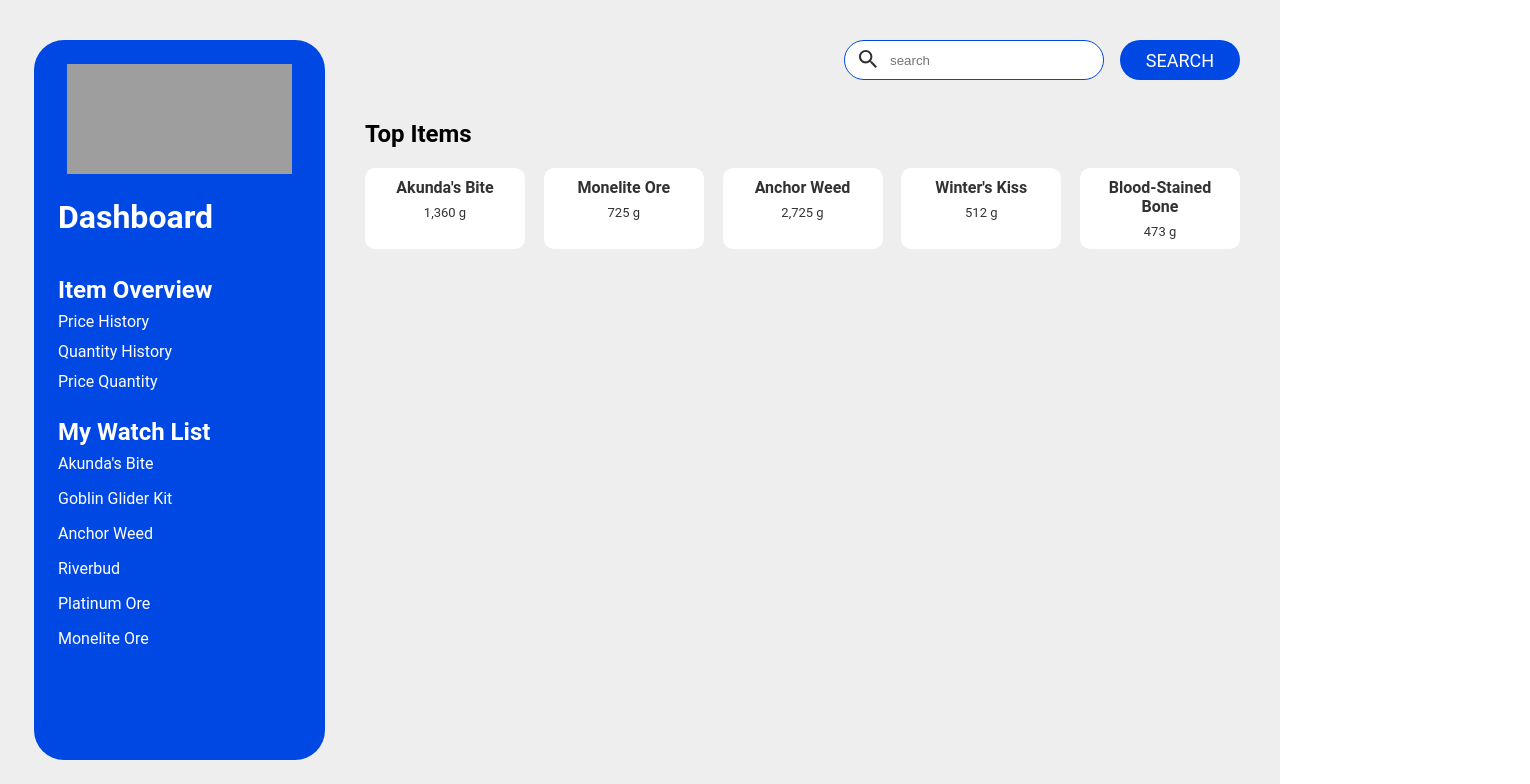
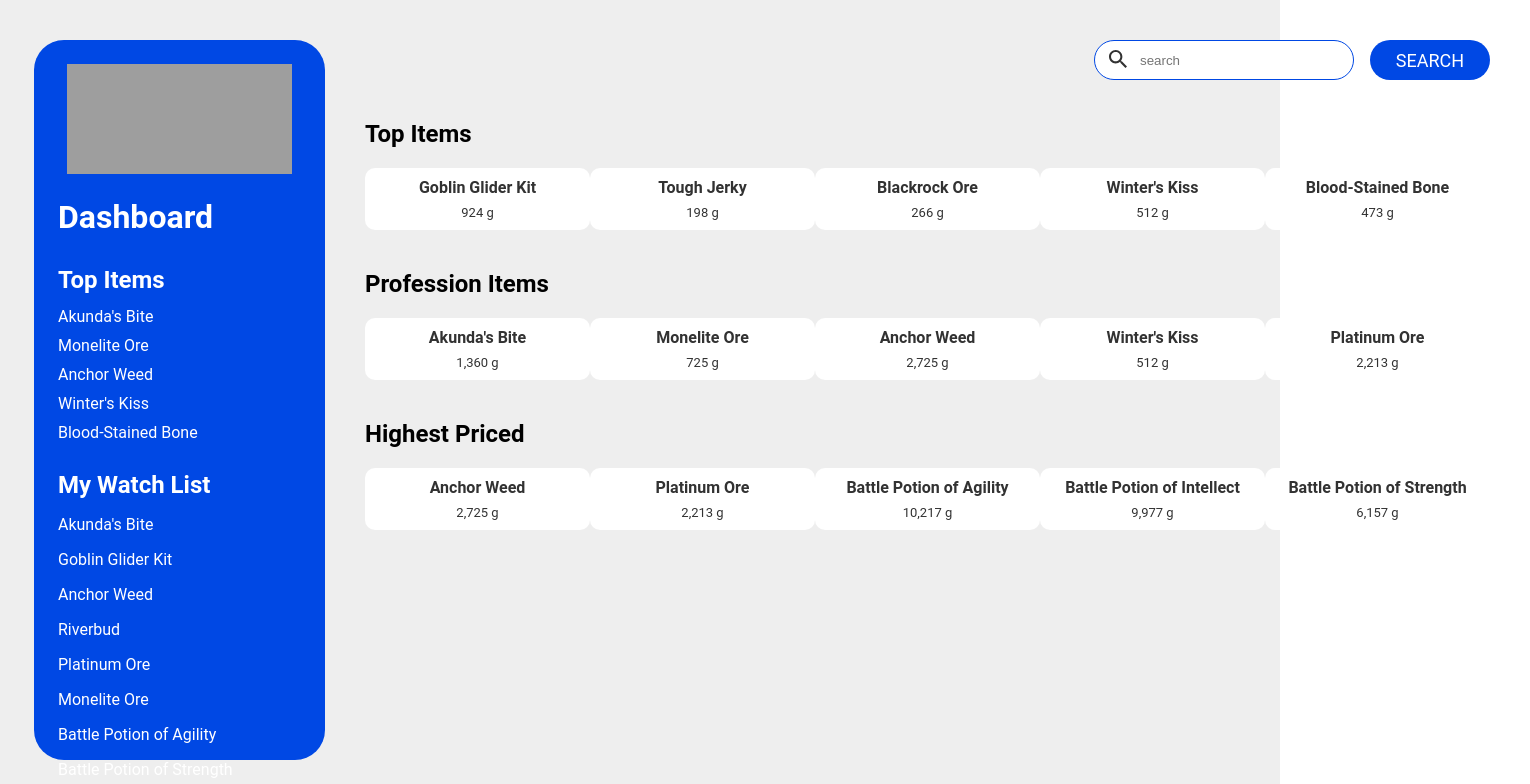
Before and after one commit to JoshTag/brainstation-capstone, a React (Create React App) app in the folder client/: page /dashboard in a window 1280 px wide. Shown: the top 784 px of the page, 1530 px wide, since content can reach past the window. Built offline with nearby package versions, Linux system fonts and the light colour scheme; grey boxes are pictures that could not be loaded.

Commit message:
updated styling for sidebar and dashboard home

```diff
--- a/client/package.json
+++ b/client/package.json
@@ -13,6 +13,7 @@
     "react-chartjs-2": "^2.7.6",
     "react-dom": "^16.8.6",
     "react-leaf-carousel": "^1.2.2",
+    "react-pose": "^4.0.8",
     "react-router-dom": "^5.0.0",
     "react-scripts": "3.0.1"
   },
--- a/client/src/Components/Dashboard/Sideboard.js
+++ b/client/src/Components/Dashboard/Sideboard.js
@@ -4,23 +4,6 @@ import logo from '../../Assets/Logo/Logo.png';
 import { Link } from 'react-router-dom';
 
 export class Sideboard extends Component {
-
-    componentDidUpdate() {
-        if (this.props.priceGraph === true) {
-            this.refs.price.setAttribute("id", "selectedGraph")
-            this.refs.quant.setAttribute("id", null)
-            this.refs.priceQuant.setAttribute("id", null)
-        } else if (this.props.quantGraph === true) {
-            this.refs.quant.setAttribute("id", "selectedGraph")
-            this.refs.price.setAttribute("id", null)
-            this.refs.priceQuant.setAttribute("id", null)
-        } else if (this.props.priceQuantGraph === true) {
-            this.refs.priceQuant.setAttribute("id", "selectedGraph")
-            this.refs.price.setAttribute("id", null)
-            this.refs.quant.setAttribute("id", null)
-        }
-      }
-
     render() {
         return (
             <div className="dashboard">
@@ -31,28 +14,33 @@ export class Sideboard extends Component {
                     <Link to="/dashboard" onClick={this.props.homeDashboard}>
                         <h1 className="dashboard__card__header">Dashboard</h1>
                     </Link>
-                    <div className="dashboard__card__sectionContainer">
-                        <h2 className="dashboard__card__title">Item Overview</h2>
-                        <div className="dashboard__card__list" >
-                            <div
-                                className="dashboard__card__list__items"
-                                onClick={this.props.price}
-                                ref="price">
-                                    Price History
-                            </div>
-                            <div
-                                className="dashboard__card__list__items"
-                                onClick={this.props.quant}
-                                ref="quant">
-                                    Quantity History
-                            </div>
-                            <div
-                                className="dashboard__card__list__items"
-                                onClick={this.props.priceQuant}
-                                ref="priceQuant">
-                                    Price Quantity
-                            </div>
-                        </div>
+                    <div className="dashboard__card__profileContainer">
+                        <h2>Top Items</h2>
+                        <Link
+                            to="/dashboard/details/152507"
+                            className="dashboard__card__profileContainer__item" >
+                            Akunda's Bite
+                        </Link>
+                        <Link
+                            to="/dashboard/details/152512"
+                            className="dashboard__card__profileContainer__item">
+                            Monelite Ore
+                        </Link>
+                        <Link
+                            to="/dashboard/details/152510"
+                            className="dashboard__card__profileContainer__item">
+                            Anchor Weed
+                        </Link>
+                        <Link
+                            to="/dashboard/details/152508"
+                            className="dashboard__card__profileContainer__item">
+                            Winter's Kiss
+                        </Link>
+                        <Link
+                            to="/dashboard/details/152507"
+                            className="dashboard__card__profileContainer__item">
+                            Blood-Stained Bone
+                        </Link>
                     </div>
                     <div>
                         <h2 className="dashboard__card__title">My Watch List</h2>
@@ -87,6 +75,16 @@ export class Sideboard extends Component {
                                 to='/dashboard/details/152512'>
                                     Monelite Ore
                             </Link>
+                            <Link
+                                className="dashboard__card__list__items dashboardAlign"
+                                to='/dashboard/details/163223'>
+                                    Battle Potion of Agility
+                            </Link>
+                            <Link
+                                className="dashboard__card__list__items dashboardAlign"
+                                to='/dashboard/details/163224'>
+                                    Battle Potion of Strength
+                            </Link>
                         </div>
                     </div>
                 </div>
--- a/client/src/Components/Dashboard/Sideboard.scss
+++ b/client/src/Components/Dashboard/Sideboard.scss
@@ -21,15 +21,26 @@
         }
 
         &__header {
-            margin: 0 0 40px 24px
+            margin: 0 0 30px 24px
         }
 
-        &__sectionContainer {
-            margin-bottom: 24px;
+        &__profileContainer {
+            margin: 0;
+            display: flex;
+            flex-direction: column;
+
+            h2 {
+                margin: 0 0 8px 24px;
+            }
+
+            &__item {
+                margin: 5px 0;
+                padding-left: 24px;
+            }
         }
 
         &__title {
-            margin: 0 0 0 24px;
+            margin: 24px 0 8px 24px;
         }
 
         &__list {
@@ -84,3 +95,9 @@
     align-content: center;
     justify-content: center;
 }
+
+.dashboard__card__profileContainer__items:hover {
+    background: $color-grey;
+    color: $color-black;
+    transition: 0.3s;
+}
--- a/client/src/Components/DashboardHome/TopItems.js
+++ b/client/src/Components/DashboardHome/TopItems.js
@@ -9,7 +9,32 @@ export class TopItems extends Component {
                 <div className="dashboardCards">
                     <h2>Top Items</h2>
                     <div className="dashboardCards__cards">
-                    <Link to={`${this.props.url}/details/152507`} className="dashboardCards__cards--center">
+                        <Link to={`${this.props.url}/details/109076`} className="dashboardCards__cards--center">
+                            <h3>Goblin Glider Kit</h3>
+                            <p>924 g</p>
+                        </Link>
+                        <Link to={`${this.props.url}/details/117`}className="dashboardCards__cards--center">
+                            <h3>Tough Jerky</h3>
+                            <p>198 g</p>
+                        </Link>
+                        <Link to={`${this.props.url}/details/109118`}className="dashboardCards__cards--center">
+                            <h3>Blackrock Ore</h3>
+                            <p>266 g</p>
+                        </Link>
+                        <Link to={`${this.props.url}/details/152508`}className="dashboardCards__cards--center">
+                            <h3>Winter's Kiss</h3>
+                            <p>512 g</p>
+                        </Link>
+                        <Link to={`${this.props.url}/details/152507`}className="dashboardCards__cards--center">
+                            <h3>Blood-Stained Bone</h3>
+                            <p>473 g</p>
+                        </Link>
+                    </div>
+                </div>
+                <div className="dashboardCards">
+                    <h2>Profession Items</h2>
+                    <div className="dashboardCards__cards">
+                        <Link to={`${this.props.url}/details/152507`} className="dashboardCards__cards--center">
                             <h3>Akunda's Bite</h3>
                             <p>1,360 g</p>
                         </Link>
@@ -25,9 +50,34 @@ export class TopItems extends Component {
                             <h3>Winter's Kiss</h3>
                             <p>512 g</p>
                         </Link>
-                        <Link to={`${this.props.url}/details/152507`}className="dashboardCards__cards--center">
-                            <h3>Blood-Stained Bone</h3>
-                            <p>473 g</p>
+                        <Link to={`${this.props.url}/details/152513`}className="dashboardCards__cards--center">
+                            <h3>Platinum Ore</h3>
+                            <p>2,213 g</p>
+                        </Link>
+                    </div>
+                </div>
+                <div className="dashboardCards">
+                    <h2>Highest Priced</h2>
+                    <div className="dashboardCards__cards">
+                        <Link to={`${this.props.url}/details/152510`} className="dashboardCards__cards--center">
+                            <h3>Anchor Weed</h3>
+                            <p>2,725 g</p>
+                        </Link>
+                        <Link to={`${this.props.url}/details/152513`}className="dashboardCards__cards--center">
+                            <h3>Platinum Ore</h3>
+                            <p>2,213 g</p>
+                        </Link>
+                        <Link to={`${this.props.url}/details/163223`}className="dashboardCards__cards--center">
+                            <h3>Battle Potion of Agility</h3>
+                            <p>10,217 g</p>
+                        </Link>
+                        <Link to={`${this.props.url}/details/163222`}className="dashboardCards__cards--center">
+                            <h3>Battle Potion of Intellect</h3>
+                            <p>9,977 g</p>
+                        </Link>
+                        <Link to={`${this.props.url}/details/163224`}className="dashboardCards__cards--center">
+                            <h3>Battle Potion of Strength</h3>
+                            <p>6,157 g</p>
                         </Link>
                     </div>
                 </div>
--- a/client/src/Components/DashboardHome/TopItems.scss
+++ b/client/src/Components/DashboardHome/TopItems.scss
@@ -12,6 +12,7 @@
         a {
             text-decoration: none;
             color: $color-black;
+            width: 225px;
         }
 
         &--center {
--- a/client/src/Components/Graphs/GraphsInfo.js
+++ b/client/src/Components/Graphs/GraphsInfo.js
@@ -3,9 +3,6 @@ import React,
 import './GraphsInfo.scss';
 
 export class GraphsInfo extends Component {
-
-
-
     render() {
 
         const {
--- a/client/src/Components/Graphs/GraphsInfo.scss
+++ b/client/src/Components/Graphs/GraphsInfo.scss
@@ -18,7 +18,7 @@
     justify-content: space-between;
 
     &__card {
-        width: 250px;
+        width: 275px;
         border-radius: 10px;
         padding: 10px 20px;
         background: white;
--- a/client/src/Components/PickGraph/PickGraph.js
+++ b/client/src/Components/PickGraph/PickGraph.js
@@ -15,17 +15,17 @@ export class PickGraph extends Component {
                     <Link
                         to={`${this.props.match.url}/priceChart`}
                         className="buttonContainer__btn">
-                            Price Information
+                            <p className="buttonContainer__btn__title">Price Information</p>
                     </Link>
                     <Link
                         to={`${this.props.match.url}/quantChart`}
                         className="buttonContainer__btn">
-                            Quantity Information
+                            <p className="buttonContainer__btn__title">Quantity Information</p>
                     </Link>
                     <Link
                         to={`${this.props.match.url}/priceQuantChart`}
                         className="buttonContainer__btn">
-                            Price Quanitity Comparison
+                            <p className="buttonContainer__btn__title">Price Quanitity Comparison</p>
                     </Link>
                 </div>
             </div>
```
Also changed, not shown: client/src/Components/PickGraph/PickGraph.scss (+10 -4 lines), 1 other file (tests, documents, lock files or other folders).
